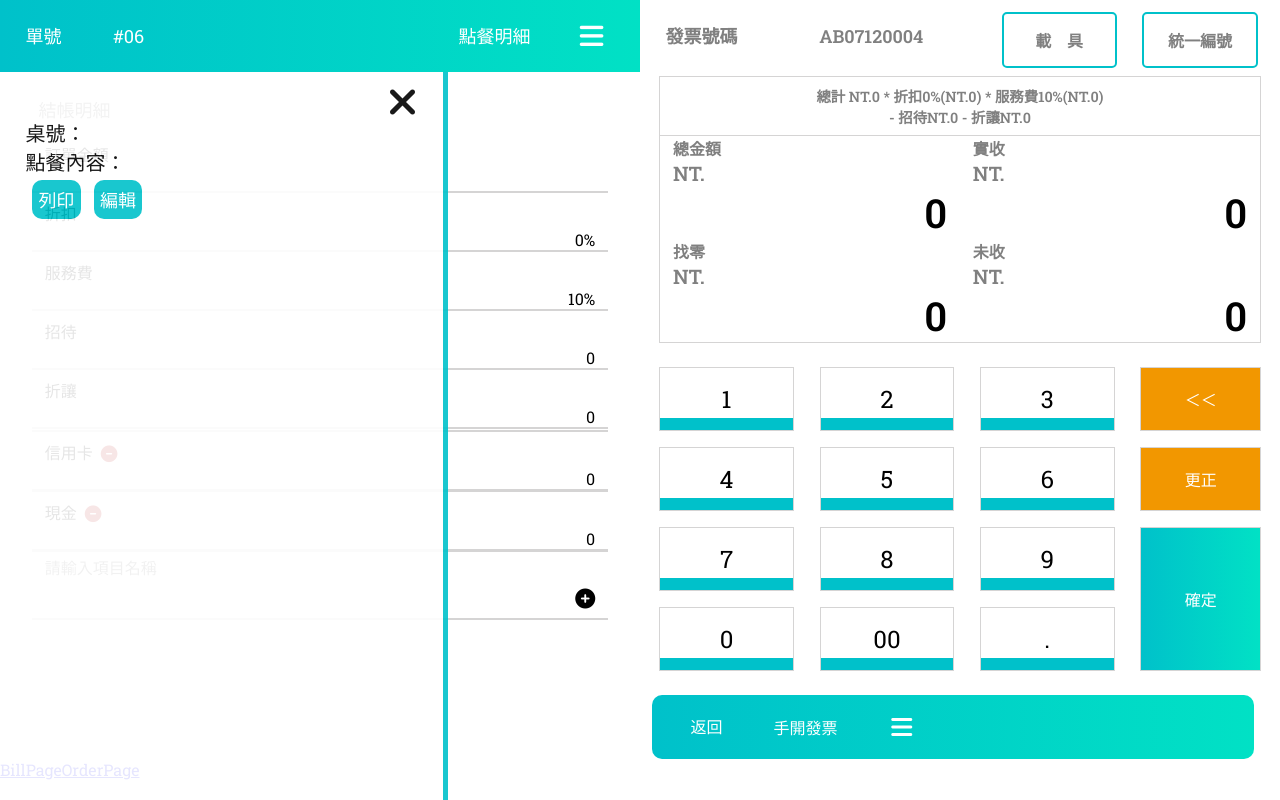
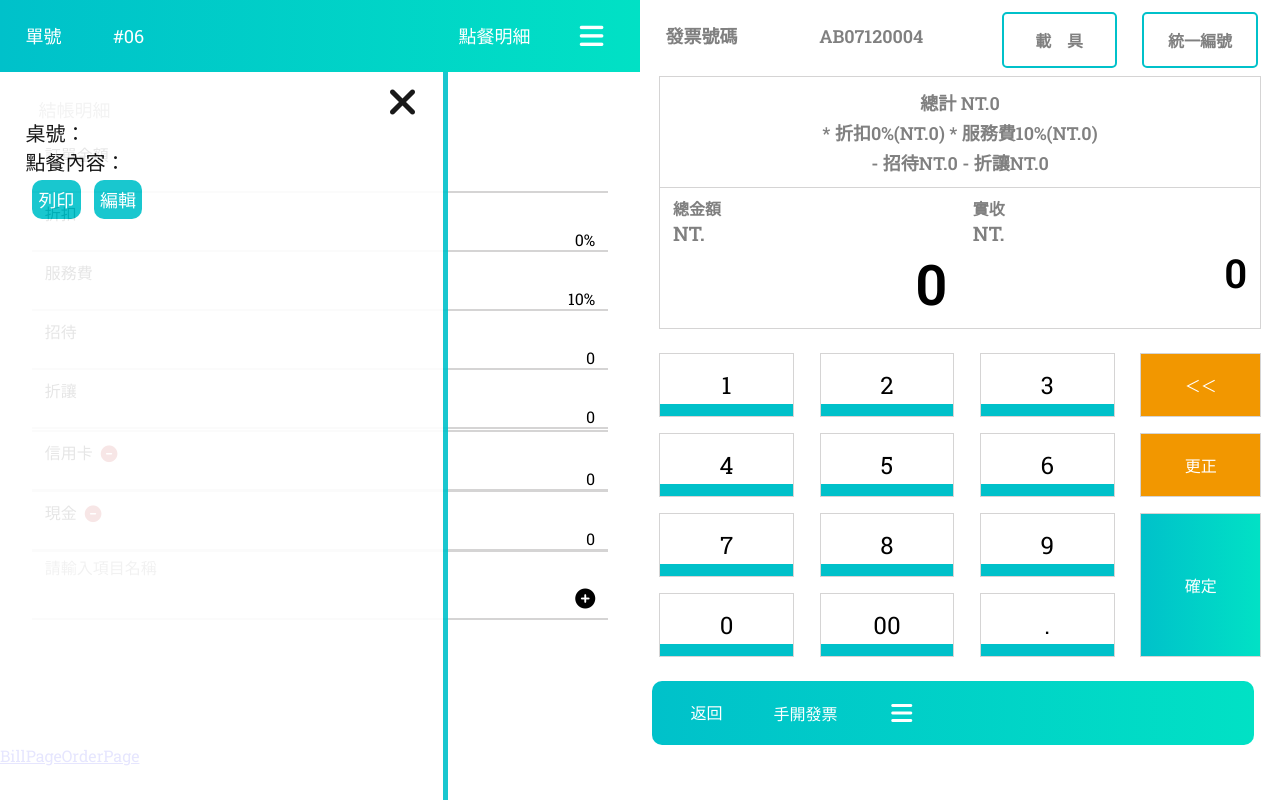
Before and after one commit to PersonHow/POS-Register-FrontEnd, a Vue app: page /BillPage in a window 1280 px wide. Built offline with nearby package versions, Linux system fonts and the light colour scheme; no server answers; a web font is replaced by a local one.

Commit message:
update AmountDetail

```diff
--- a/src/components/ChiaoLin/AmountDetail.vue
+++ b/src/components/ChiaoLin/AmountDetail.vue
@@ -41,9 +41,10 @@ export default {
         </div>
         <div class="amountDetail">
             <div class="amountDetailShow">
-                <span>總計 NT.{{ Billstore.tothousendShowValue(Billstore.order_amount) }} * 折扣{{ Billstore.discount
+                <p>總計 NT.{{ Billstore.tothousendShowValue(Billstore.order_amount) }} </p>
+                    <p>* 折扣{{ Billstore.discount
                     }}%(NT.{{ Billstore.tothousendShowValue(Billstore.discountAmount) }}) * 服務費{{ Billstore.serviceFee
-                    }}%(NT.{{ Billstore.tothousendShowValue(Billstore.serviceAmount) }}) </span>
+                    }}%(NT.{{ Billstore.tothousendShowValue(Billstore.serviceAmount) }}) </p>
                 <p>- 招待NT.{{ Billstore.tothousendShowValue(Billstore.entertain) }} - 折讓NT.{{
                     Billstore.tothousendShowValue(Billstore.allowance) }}</p>
             </div>
@@ -58,7 +59,7 @@ export default {
                             <span id="totalAmount">{{ Billstore.tothousendShowValue(Billstore.totalAmount) }}</span>
                         </div>
                     </div>
-                    <div class="amountShowLeftChange">
+                    <!-- <div class="amountShowLeftChange">
                         <div class="changeAreaText">
                             <span>找零</span>
                         </div>
@@ -66,7 +67,7 @@ export default {
                         <div class="changeAreaAmount">
                             <span id="changeAmount">{{ Billstore.tothousendShowValue(Billstore.changeAmount) }}</span>
                         </div>
-                    </div>
+                    </div> -->
                 </div>
                 <div class="amountShowRight">
                     <div class="amountShowRightRealCharge">
@@ -78,7 +79,7 @@ export default {
                             <span id="realChargeAmount">{{ Billstore.tothousendShowValue(Billstore.realChargeAmount)
                                 }}</span>
                         </div>
-                        <div class="amountShowRightNotyet">
+                        <!-- <div class="amountShowRightNotyet">
                             <div class="notyetChargeAreaText">
                                 <p>未收</p>
                             </div>
@@ -87,7 +88,7 @@ export default {
                                 <span id="notyetChargeAmount">{{
                                     Billstore.tothousendShowValue(Billstore.notyetChargeAmount) }}</span>
                             </div>
-                        </div>
+                        </div> -->
                     </div>
                 </div>
             </div>
@@ -153,10 +154,13 @@ export default {
 
         .amountDetailShow {
             width: 100%;
-            font-size: 1.8dvh;
+            font-size: 2.25dvh;
             text-align: center;
             padding: 1dvh 0;
             border-bottom: 1px solid rgb(213, 212, 212);
+            p{
+                margin: 0.5dvh 0;
+            }
         }
 
         .amountShow {
@@ -168,10 +172,11 @@ export default {
                 .amountShowLeftTotal {
                     padding: 0 1dvw;
                     width: 100%;
+                    margin: 1dvh 0;
 
                     .totalAreaAmount {
                         text-align: right;
-                        font-size: 5dvh;
+                        font-size: 7dvh;
                     }
 
                     #totalAmount {
@@ -204,6 +209,7 @@ export default {
                 .amountShowRightRealCharge {
                     padding: 0 1dvw;
                     width: 100%;
+                    margin: 1dvh 0;
 
                     .realChargeAreaAmount {
                         text-align: right;
```
